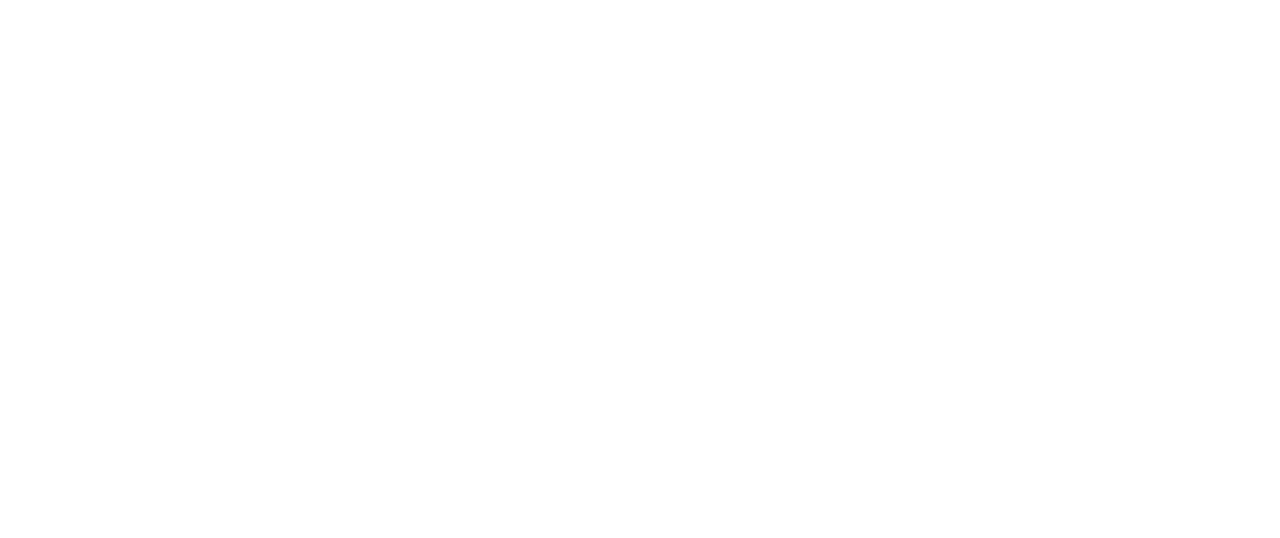
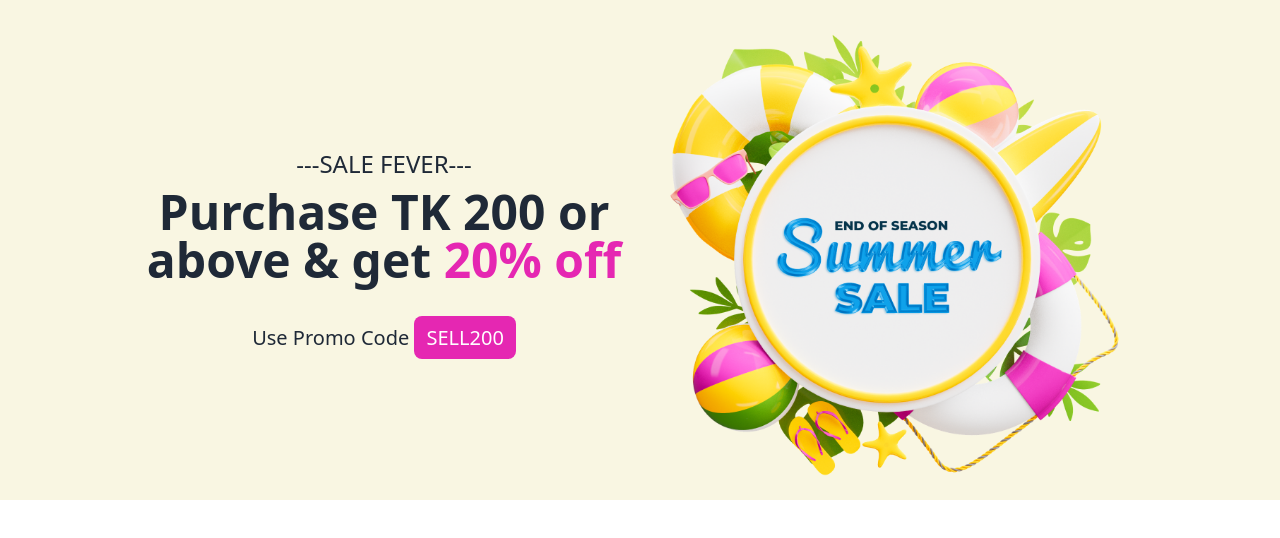
Before and after one commit to rashedahmed0/Summer-Sale, a plain HTML site: page index.html in a window 1280 px wide. Drawn offline with nearby package versions, Linux system fonts and the light colour scheme.

Commit message:
banner section

```diff
--- a/index.html
+++ b/index.html
@@ -5,10 +5,35 @@
     <meta charset="UTF-8">
     <meta name="viewport" content="width=device-width, initial-scale=1.0">
     <title>summer sale </title>
+
+    <link href="https://cdn.jsdelivr.net/npm/daisyui@4.12.10/dist/full.min.css" rel="stylesheet" type="text/css" />
+    <script src="https://cdn.tailwindcss.com"></script>
+    <link rel="stylesheet" href="./style.css">
 </head>
 
 <body>
+    <!-- banner section  -->
+    <section class="banner bg-[#F9F6E2]">
+        <div class="grid grid-cols-1 md:grid-cols-2 items-center w-[80%] mx-auto">
+            <div class="banner-text text-center">
+                <p class="text-2xl">---SALE FEVER---</p>
+                <h1 class="text-5xl font-bold mb-10 mt-2">Purchase TK 200 or <br>
+                    above & get <span class="text-[#E527B2]">20% off</span></h1>
+                <h3 class="text-xl ">Use Promo Code <span
+                        class="rounded-lg bg-[#E527B2] text-white py-2 px-3">SELL200</span></h3>
+            </div>
+            <div class="banner-img">
+                <img class="w-[500px]" src="./images/Summer 1.png" alt="">
+            </div>
+        </div>
+    </section>
 
+
+
+
+
+
+    <script src="./script.js"></script>
 </body>
 
 </html>
--- /dev/null
+++ b/script.js
@@ -0,0 +1 @@
+console.log('hello world');
```
Also changed, not shown: style.css (added).
